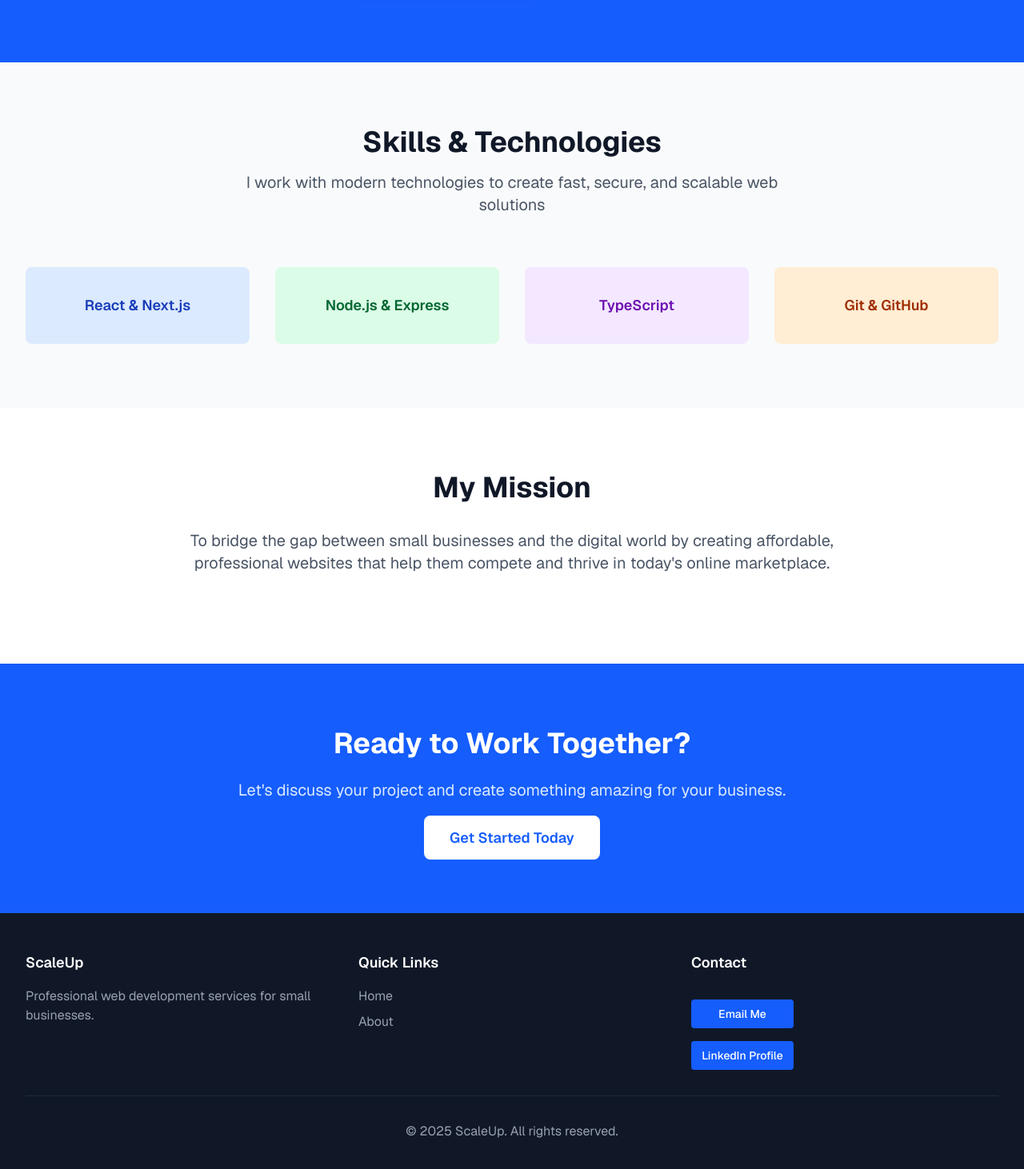
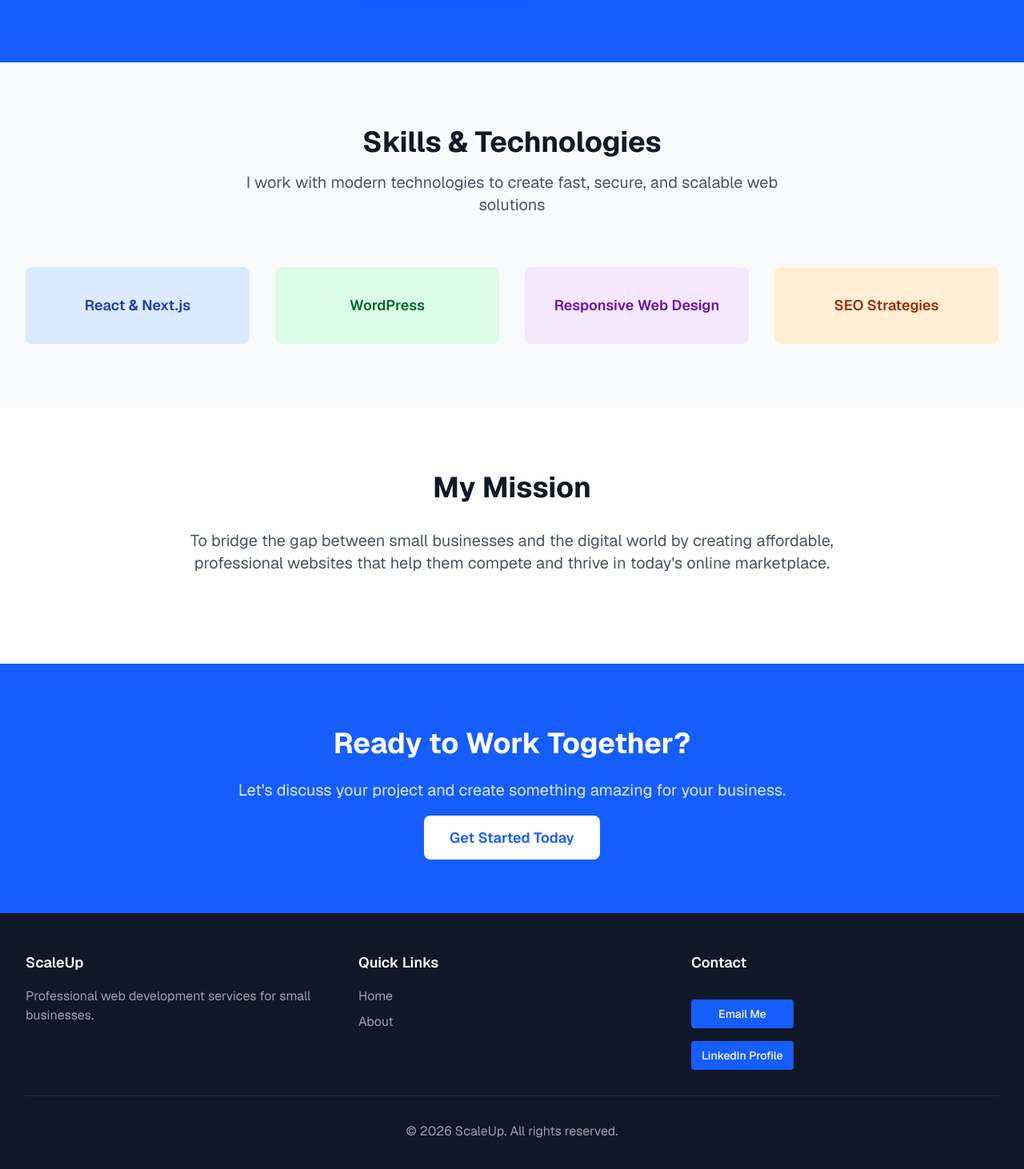
Before and after one commit to Evan05Miller/landing-page, a Next.js app in the folder landing_page_miller/: page /about in a window 1280 px wide. Shown: the part 1327-2789 px from the top of the page at 80% size. Built offline with nearby package versions, Linux system fonts and the light colour scheme.

Commit message:
Chagned text

```diff
--- a/landing_page_miller/app/about/page.tsx
+++ b/landing_page_miller/app/about/page.tsx
@@ -154,19 +154,19 @@ export default function About() {
 
       <div className="text-center">
         <div className="w-full h-24 bg-green-100 rounded-lg flex items-center justify-center mx-auto text-green-800 text-lg font-semibold px-4 text-center">
-          Node.js & Express
+          WordPress
         </div>
       </div>
 
       <div className="text-center">
         <div className="w-full h-24 bg-purple-100 rounded-lg flex items-center justify-center mx-auto text-purple-800 text-lg font-semibold px-4 text-center">
-          TypeScript
+          Responsive Web Design
         </div>
       </div>
 
       <div className="text-center">
         <div className="w-full h-24 bg-orange-100 rounded-lg flex items-center justify-center mx-auto text-orange-800 text-lg font-semibold px-4 text-center">
-          Git & GitHub
+          SEO Strategies
         </div>
       </div>
     </div>
--- a/landing_page_miller/app/layout.tsx
+++ b/landing_page_miller/app/layout.tsx
@@ -100,7 +100,7 @@ export default function RootLayout({
     </div>
 
     <div className="border-t border-gray-800 mt-8 pt-8 text-center">
-      <p className="text-gray-400">&copy; 2025 ScaleUp. All rights reserved.</p>
+      <p className="text-gray-400">&copy; 2026 ScaleUp. All rights reserved.</p>
     </div>
   </div>
 </footer>
```
